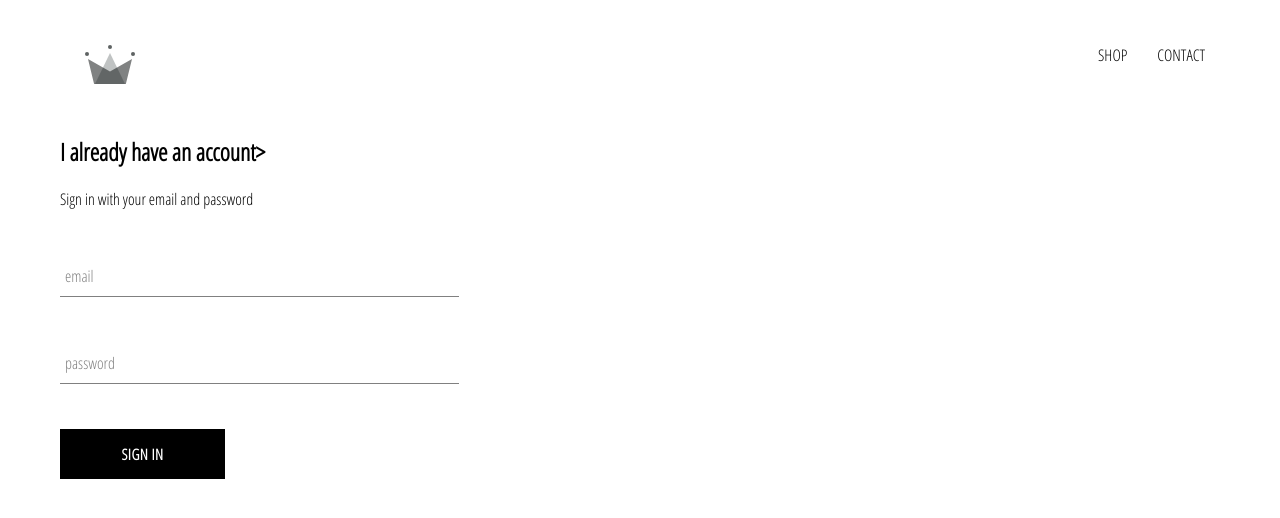
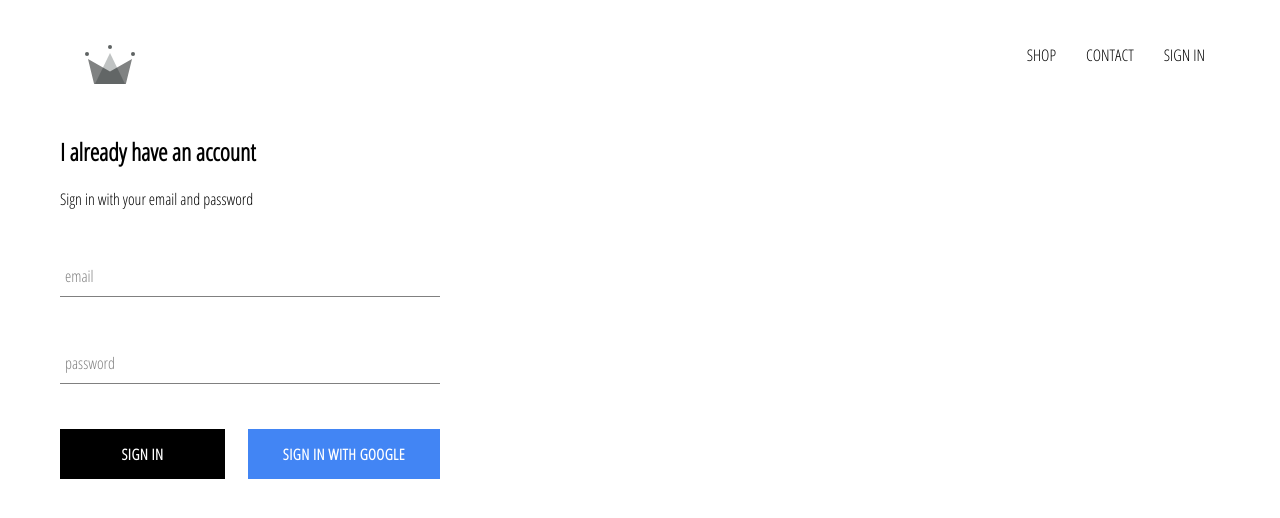
Before and after one commit to Oumeir-Rengony/crwn-clothing, a React (Create React App) app: page /signin in a window 1280 px wide. Shown: the top 518 px of the page. Built offline with nearby package versions, Linux system fonts and the light colour scheme; no server answers.

Commit message:
added Google Auth using Firebase

```diff
--- a/package.json
+++ b/package.json
@@ -6,6 +6,7 @@
     "@testing-library/jest-dom": "^5.12.0",
     "@testing-library/react": "^11.2.6",
     "@testing-library/user-event": "^12.8.3",
+    "firebase": "^8.4.3",
     "node-sass": "^5.0.0",
     "react": "^17.0.2",
     "react-dom": "^17.0.2",
--- a/src/App.css
+++ b/src/App.css
@@ -1,3 +1,7 @@
+*{
+    box-sizing: border-box;
+}
+
 body{
     font-family: 'Open Sans Condensed';
     padding: 20px 60px;
--- a/src/App.js
+++ b/src/App.js
@@ -1,4 +1,7 @@
+import React, {useState, useEffect} from 'react';
+
 import './App.css';
+
 import {Switch, Route} from 'react-router-dom';
 
 import HomePage from './Pages/homepage/homepage.component';
@@ -6,11 +9,25 @@ import ShopPage from './Pages/shop/shop.component';
 import SignInAndSignUpPage from './Pages/sign-in-and-sign-up/sign-in-and-sign-up.component';
 import Header from './components/header/header.component';
 
+import {auth} from './firebase/firebase-utils';
+
 function App() {
+
+  const [currentUser, setCurrentUser] = useState(null);
+
+  useEffect(() => {
+    let unsubscribeFromAuth = null;
+    unsubscribeFromAuth = auth.onAuthStateChanged(user => {
+      setCurrentUser(user);
+      console.log(user);
+    });
+
+    return () => unsubscribeFromAuth();
+  }, [])
+
   return (
-
     <div>
-      <Header />
+      <Header currentUser={currentUser}/>
       <Switch>
         <Route path="/" exact>
           <HomePage />
@@ -24,6 +41,6 @@ function App() {
       </Switch>
     </div>
   );
-}
+};
 
 export default App;
--- a/src/components/custom-button/custom-button.component.jsx
+++ b/src/components/custom-button/custom-button.component.jsx
@@ -3,9 +3,9 @@ import React from 'react';
 import './custom-button.styles.scss';
 
 
-const CustomButton = ({children, ...otherProps}) => (
+const CustomButton = ({children, isGoogleSignIn, ...otherProps}) => (
 
-    <button className="custom-button" {...otherProps}>
+    <button className={`${isGoogleSignIn? 'google-sign-in': ''} custom-button`} {...otherProps}>
         {children}
     </button>
 );
--- a/src/components/custom-button/custom-button.styles.scss
+++ b/src/components/custom-button/custom-button.styles.scss
@@ -19,4 +19,15 @@
     color: black;
     border: 1px solid black;
   }
+
+  &.google-sign-in{
+    background-color: #4285f4;
+    color:white;
+
+    &:hover {
+      background-color: #357ae8;
+      border: none;
     }
+  }
+
+}
--- a/src/components/form-input/form-input.component.jsx
+++ b/src/components/form-input/form-input.component.jsx
@@ -5,7 +5,7 @@ import './form-input.styles.scss';
 const FormInput = ({ handleChange, label, ...otherProps}) => (
 
     <div className="group">
-        <input className="form-input" {...otherProps} />
+        <input className="form-input" onChange={handleChange} {...otherProps} />
         {
             label ?
 
--- a/src/components/header/header.component.jsx
+++ b/src/components/header/header.component.jsx
@@ -1,10 +1,12 @@
 import React from 'react';
 import {Link} from 'react-router-dom';
+
+import {auth} from '../../firebase/firebase-utils';
 
 import {ReactComponent as Logo} from '../../assets/crown.svg';
 import './header.styles.scss';
 
-const Header = () => (
+const Header = ({currentUser}) => (
 
     <div className="header">
         <Link className="logo-container" to="/">
@@ -13,6 +15,11 @@ const Header = () => (
         <div className="options">
             <Link className="option" to="/shop">SHOP</Link>
             <Link className="option" to="/contact">CONTACT</Link>
+            {
+                currentUser?
+                    (<div className="option" onClick={() => auth.signOut()}>SIGN OUT</div>):
+                        <Link className="option" to="/signin">SIGN IN</Link>
+            }
         </div>
     </div>
 );
--- a/src/components/header/header.styles.scss
+++ b/src/components/header/header.styles.scss
@@ -20,6 +20,7 @@
 
       .option {
         padding: 10px 15px;
+        cursor:pointer;
       }
     }
   }
--- a/src/components/sign-in/sign-in.component.jsx
+++ b/src/components/sign-in/sign-in.component.jsx
@@ -2,6 +2,8 @@ import React, {useState} from 'react';
 
 import FormInput from '../form-input/form-input.component';
 import CustomButton from '../custom-button/custom-button.component';
+
+import {signInWithGoogle} from '../../firebase/firebase-utils';
 
 import './sign-in.styles.scss';
 
@@ -25,7 +27,7 @@ const SignIn = () => {
 
     return(
         <div className="sign-in">
-            <h2> I already have an account></h2>
+            <h2> I already have an account</h2>
             <span>Sign in with your email and password</span>
 
             <form onSubmit={handleSubmit}>
@@ -45,7 +47,14 @@ const SignIn = () => {
                     handleChange={(e) => setPassword(e.target.value)}
                     required
                 />
-                <CustomButton type="submit"> Sign in </CustomButton>
+                <div className="buttons">
+                    <CustomButton type="submit">
+                        Sign in
+                    </CustomButton>
+                    <CustomButton onClick={signInWithGoogle} isGoogleSignIn>
+                        Sign in with Google
+                    </CustomButton>
+                </div>
             </form>
         </div>
     );
--- a/src/components/sign-in/sign-in.styles.scss
+++ b/src/components/sign-in/sign-in.styles.scss
@@ -1,9 +1,14 @@
 .sign-in{
-    width: 30vw;
+    width: 380px;
     display: flex;
     flex-direction: column;
 
     .title{
         margin: 10px 0;
     }
+
+    .buttons{
+        display:flex;
+        justify-content: space-between;
+    }
 }
--- /dev/null
+++ b/src/firebase/firebase-utils.js
@@ -0,0 +1,24 @@
+import firebase from 'firebase/app';
+import 'firebase/firestore';
+import 'firebase/auth';
+
+const config = {
+    apiKey: "AIzaSyB8zAHZWwDW1esFfhP8Pp0Mnwh4-nEtW_Q",
+    authDomain: "crwn-clothing-db-733eb.firebaseapp.com",
+    projectId: "crwn-clothing-db-733eb",
+    storageBucket: "crwn-clothing-db-733eb.appspot.com",
+    messagingSenderId: "1043519500031",
+    appId: "1:1043519500031:web:8e548e7422075fe021e6ca",
+    measurementId: "G-9THTHQZXG1"
+};
+
+firebase.initializeApp(config);
+
+export const auth = firebase.auth();
+export const firestore = firebase.firestore();
+
+const provider = new firebase.auth.GoogleAuthProvider();
+provider.setCustomParameters({prompt: 'select_account'});
+export const signInWithGoogle = () => auth.signInWithPopup(provider);
+
+export default firebase;
```
Also changed, not shown: 1 other file (tests, documents, lock files or other folders). Lines whose indentation alone changed are shown as unchanged.
